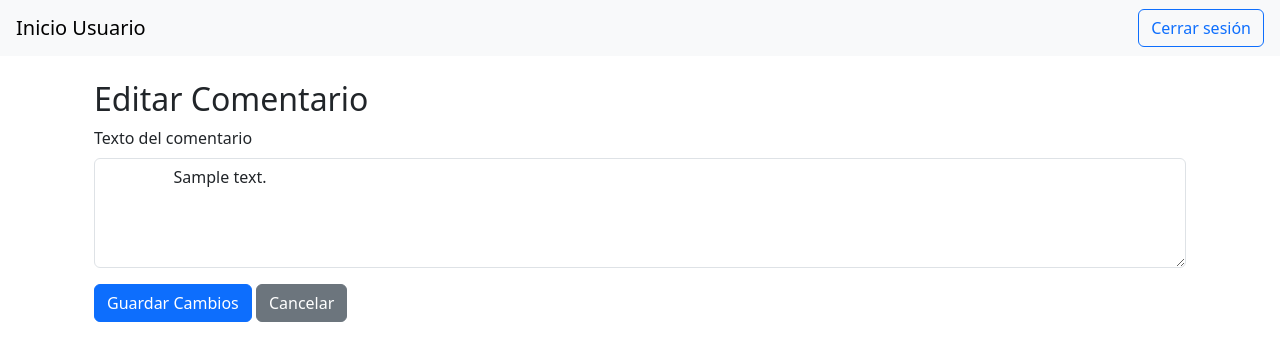
After one commit to AleeHz/Proyecto_django, a Django app: page /editar_comentario/1/ in a window 1280 px wide. The commit adds this page. Shown: the top 361 px of the page. Run offline with Django 5.2, Linux system fonts and the light colour scheme; a user stored in the database is signed in; tables that the repository leaves empty hold one stand-in row (values such as "Sample post").

```diff
--- a/mi_proyecto/inicio/models.py
+++ b/mi_proyecto/inicio/models.py
@@ -1,6 +1,7 @@
 from django.db import models
 
 from django.contrib.auth.models import User
+
 
 class Categoria(models.Model):
     nombre = models.CharField(max_length=100)
@@ -14,6 +15,9 @@ class Post(models.Model):
     autor = models.ForeignKey(User, on_delete=models.CASCADE)
     categoria = models.ForeignKey(Categoria, on_delete=models.SET_NULL, null=True, blank=True)
     fecha_creacion = models.DateTimeField(auto_now_add=True)
+    likes = models.ManyToManyField(User, related_name='posts_likeados', blank=True)
+    likes = models.ManyToManyField(User, related_name='likes', blank=True)
+
 
     def __str__(self):
         return self.titulo
@@ -21,11 +25,9 @@ class Post(models.Model):
 
 class Comentario(models.Model):
     post = models.ForeignKey(Post, related_name='comentarios', on_delete=models.CASCADE)
-    autor = models.CharField(max_length=100)
-    contenido = models.TextField()
+    autor = models.ForeignKey(User, on_delete=models.CASCADE)
     texto = models.TextField()
     fecha = models.DateTimeField(auto_now_add=True)
 
-def __str__(self):
+    def __str__(self):
         return f"{self.autor.username} - {self.texto[:20]}"
-# Create your models here.
--- a/mi_proyecto/inicio/templates/inicio/base_usuario.html
+++ b/mi_proyecto/inicio/templates/inicio/base_usuario.html
@@ -3,16 +3,21 @@
 
 <!DOCTYPE html>
 <html>
+<meta name="csrf-token" content="{{ csrf_token }}">
 <head>
     <title>Panel Usuario</title>
     <link rel="stylesheet" href="https://cdn.jsdelivr.net/npm/bootstrap@5.3.0/dist/css/bootstrap.min.css">
 </head>
 <body>
-    <nav class="navbar navbar-light bg-light px-3">
+<nav class="navbar navbar-light bg-light px-3">
+    {% if user.is_authenticated %}
         <a class="navbar-brand" href="{% url 'usuario_dashboard' %}">Inicio Usuario</a>
         <a class="btn btn-outline-primary" href="{% url 'logout' %}">Cerrar sesión</a>
-    </nav>
-
+    {% else %}
+        <a class="navbar-brand" href="{% url 'login' %}">Iniciar sesión</a>
+        <a class="btn btn-outline-success ms-2" href="{% url 'register' %}">Registrarse</a>
+    {% endif %}
+</nav>
     <div class="container mt-4">
         {% block content %}
         {% endblock %}
--- /dev/null
+++ b/mi_proyecto/inicio/templates/inicio/editar_comentario.html
@@ -0,0 +1,17 @@
+
+{% extends 'inicio/base_usuario.html' %}
+{% load static %}
+
+{% block content %}
+
+<div class="container mt-4">
+    <h2>Editar Comentario</h2>
+    <form method="post"> {% csrf_token %}
+        <div class="mb-3">
+            <label for="texto" class="form-label">Texto del comentario</label>
+            <textarea name="texto" id="texto" class="form-control" rows="4">
+                {{ comentario.texto }}</textarea>
+        </div> <button type="submit" class="btn btn-primary">Guardar Cambios</button>
+        <a href="{% url 'inicio' %}" class="btn btn-secondary">Cancelar</a> </form>
+</div>
+{% endblock %}
--- a/mi_proyecto/inicio/urls.py
+++ b/mi_proyecto/inicio/urls.py
@@ -3,16 +3,16 @@ from django.contrib import admin
 from django.urls import path
 from . import views
 
+from .views import registro_view
 urlpatterns = [
     path('admin/', admin.site.urls),
-    path('', views.login_view, name='login'),
+    path('', views.inicio, name='inicio'),
 
+    path('login/', views.login_view, name='login'),
     path('logout/', views.logout_view, name='logout'),
-
 
     path('admin-dashboard/', views.admin_dashboard, name='admin_dashboard'),
     path('usuario-dashboard/', views.usuario_dashboard, name='usuario_dashboard'),
-
 
     path('inicio/', views.inicio, name='inicio'),
     path('perfil/', views.perfil, name='perfil'),
@@ -21,4 +21,16 @@ urlpatterns = [
 
     path('post/<int:post_id>/', views.detalle_post, name='detalle_post'),
 
-]
+    path('comentario/<int:post_id>/', views.agregar_comentario, name='agregar_comentario'),
+
+    path('eliminar_comentario/<int:comentario_id>/', views.eliminar_comentario, name='eliminar_comentario'),
+    path('eliminar_post/<int:post_id>/', views.eliminar_post, name='eliminar_post'),
+
+    path('registro/', registro_view, name='register'),
+
+    path('editar_post/<int:post_id>/', views.editar_post, name='editar_post'),
+    path('editar_comentario/<int:comentario_id>/', views.editar_comentario, name='editar_comentario'),
+
+    path('like/<int:post_id>/', views.toggle_like, name='toggle_like'),
+    path('toggle_like/<int:post_id>/', views.toggle_like, name='toggle_like'),
+    ]
--- a/mi_proyecto/inicio/views.py
+++ b/mi_proyecto/inicio/views.py
@@ -1,15 +1,20 @@
-from django.shortcuts import render, redirect
+from django.shortcuts import render, redirect, get_object_or_404
 
-from django.http import HttpResponse
+from django.http import HttpResponse, HttpResponseForbidden, JsonResponse
+
 
 from django.contrib.auth import authenticate, login, logout
-from django.contrib.auth.forms import AuthenticationForm
-
+from django.contrib.auth.forms import AuthenticationForm,UserCreationForm
 
 from django.contrib.auth.decorators import login_required
 
 from .models import Post, Categoria, Comentario
 from .forms import PostForm , ComentarioForm
+
+from django.contrib.admin.views.decorators import staff_member_required
+
+from django.views.decorators.http import require_POST
+
 
 
 def inicio(request):
@@ -102,3 +107,86 @@ def detalle_post(request, post_id):
         'post': post,
         'comentarios': comentarios
     })
+
+
+@login_required
+def agregar_comentario(request, post_id):
+    post = get_object_or_404(Post, id=post_id)
+
+    if request.method == 'POST':
+        texto = request.POST.get('texto')
+        if texto:
+            Comentario.objects.create(post=post, autor=request.user, texto=texto)
+
+    return redirect('inicio')
+
+@staff_member_required
+def eliminar_comentario(request, comentario_id):
+    comentario = get_object_or_404(Comentario, id=comentario_id)
+    if request.user == comentario.autor or request.user.is_staff:
+        comentario.delete()
+    return redirect('inicio')
+
+@staff_member_required
+def eliminar_post(request, post_id):
+    post = get_object_or_404(Post, id=post_id)
+    if request.user == post.autor or request.user.is_staff:
+        post.delete()
+    return redirect('inicio')
+
+from django.http import HttpResponseForbidden
+
+@login_required
+def editar_post(request, post_id):
+    post = get_object_or_404(Post, id=post_id)
+    if request.user != post.autor:
+        return HttpResponseForbidden("No tenés permiso para editar este post.")
+
+    if request.method == 'POST':
+        form = PostForm(request.POST, instance=post)
+        if form.is_valid():
+            form.save()
+            return redirect('detalle_post', post_id=post.id)
+    else:
+        form = PostForm(instance=post)
+
+    return render(request, 'inicio/editar_post.html', {'form': form})
+
+@login_required
+def editar_comentario(request, comentario_id):
+    comentario = get_object_or_404(Comentario, id=comentario_id)
+    if request.user != comentario.autor:
+        return HttpResponseForbidden("No tenés permiso para editar este comentario.")
+
+    if request.method == 'POST':
+        comentario.texto = request.POST.get('texto')
+        comentario.save()
+        return redirect('inicio')
+    return render(request, 'inicio/editar_comentario.html', {'comentario': comentario})
+
+
+def registro_view(request):
+    if request.method == 'POST':
+        form = UserCreationForm(request.POST)
+        if form.is_valid():
+            usuario = form.save()
+            login(request, usuario)
+            return redirect('login') #podria cambiar "login" por "inicio" si quiero
+    else:
+        form = UserCreationForm()
+    return render(request, 'inicio/registro.html', {'form': form})
+
+
+@login_required
+def toggle_like(request, post_id):
+    if request.method == 'POST' and request.headers.get('x-requested-with') == 'XMLHttpRequest':
+        post = Post.objects.get(id=post_id)
+        user = request.user
+        if user in post.likes.all():
+            post.likes.remove(user)
+            liked = False
+        else:
+            post.likes.add(user)
+            liked = True
+        return JsonResponse({'liked': liked, 'likes_count': post.likes.count()})
+    return JsonResponse({'error': 'Invalid request'}, status=400)
--- a/mi_proyecto/mi_proyecto/urls.py
+++ b/mi_proyecto/mi_proyecto/urls.py
@@ -16,6 +16,7 @@ Including another URLconf
 """
 from django.contrib import admin
 from django.urls import path, include
+from inicio.views import inicio
 
 urlpatterns = [
     path('admin/', admin.site.urls),
```
Also changed, not shown: mi_proyecto/inicio/templates/inicio/editar_post.html (added, +14 -0 lines), mi_proyecto/inicio/templates/inicio/inicio.html (+88 -17 lines), mi_proyecto/inicio/templates/inicio/registro.html (added, +13 -0 lines), mi_proyecto/inicio/migrations/0002_comentario.py (added), mi_proyecto/inicio/migrations/0003_post_likes.py (added), mi_proyecto/inicio/migrations/0004_alter_post_likes.py (added).
